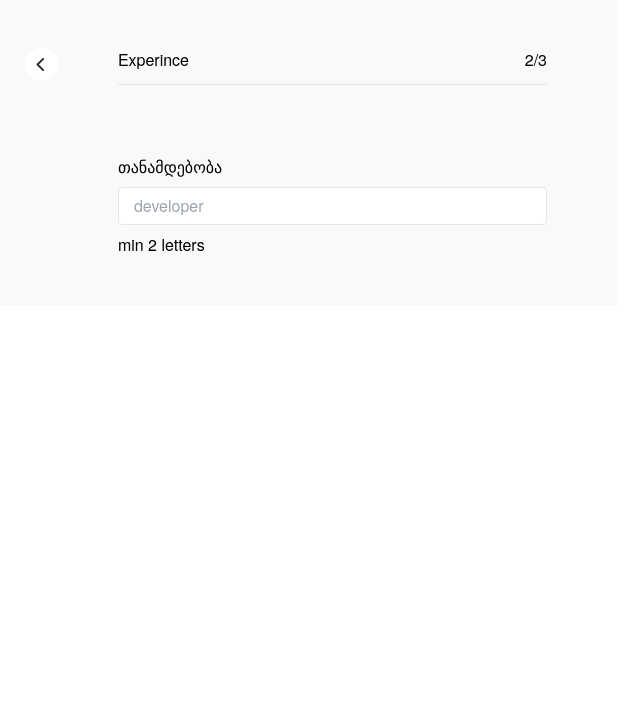
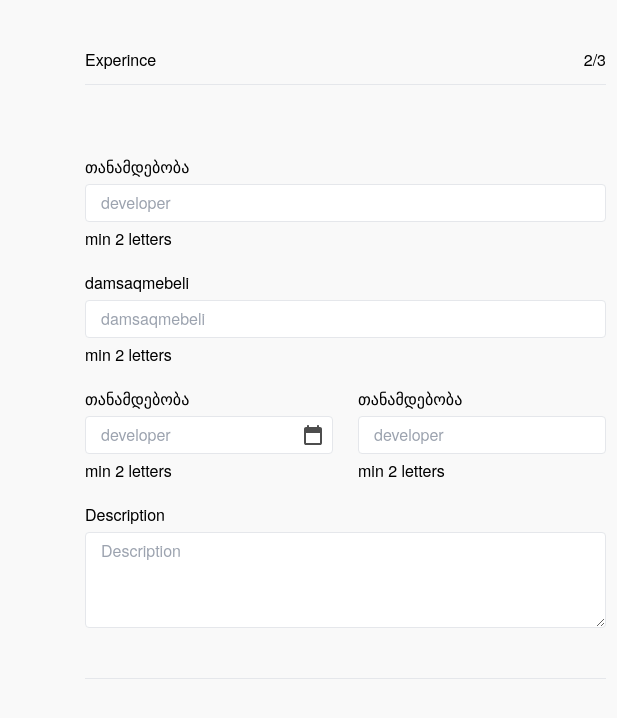
Before and after one commit to Tailung1/Redberry-Bootcamp-6, a React (Vite) app: page /personal/experince in a window 1280 px wide. Shown: the top 718 px of the page, without its empty margins (23-663 px from the left). Built offline with nearby package versions, Linux system fonts and the light colour scheme; a web font is replaced by a local one.

Commit message:
before add calendar functional

```diff
--- a/src/components/Experince.tsx
+++ b/src/components/Experince.tsx
@@ -5,6 +5,7 @@ import atIMG from "../assets/at.svg";
 import phoneIMG from "../assets/phone.svg";
 import check from "../assets/check.svg";
 import warning from "../assets/warning.svg";
+import calendar from "../assets/calendar.svg"
 import IMask from "imask"; // Import IMask
 
 import { useForm } from "react-hook-form";
@@ -16,7 +17,12 @@ export default function Experince() {
     <div>
       <div className='flex gap-[60px] py-[48px] pl-[48px] pr-[70px]   bg-[#F9F9F9] mt-48px  mb-[65px] w-1/2'>
         <div>
-          <img onClick={()=>navigate("/personal")} className="cursor-pointer" src={arrowIMG} alt='arrow image' />
+          <img
+            onClick={() => navigate("/personal")}
+            className='cursor-pointer'
+            src={arrowIMG}
+            alt='arrow image'
+          />
         </div>
 
         <div className='flex flex-col w-full'>
@@ -28,8 +34,8 @@ export default function Experince() {
             <hr className='bg-[#1A1A1A] h-[1px]' />
           </div>
           {/* Inputs Section */}
-          <div className='mt-[70px]'>
-            <div className='flex flex-col gap-[8px]'>
+          <div className='mt-[70px] flex flex-col gap-[20px]'>
+            <div className='flex flex-col gap-[5px]'>
               <h3>თანამდებობა</h3>
               <input
                 type='text'
@@ -38,7 +44,45 @@ export default function Experince() {
               />
               <p>min 2 letters</p>
             </div>
+            <div className='flex flex-col gap-[5px]'>
+              <h3>damsaqmebeli</h3>
+              <input
+                type='text'
+                placeholder='damsaqmebeli'
+                className='focus:outline-none focus:ring-0 pl-[15px] pr-[30px] py-[6px] font-[16px] border rounded-[4px]'
+              />
+              <p>min 2 letters</p>
+            </div>
+            <div className='flex gap-[25px] w-full '>
+              <div className='flex flex-col relative gap-[5px] w-full'>
+                <h3>თანამდებობა</h3>
+                <input
+                  type='text'
+                  placeholder='developer'
+                  className='focus:outline-none focus:ring-0 pl-[15px] pr-[30px] py-[6px] font-[16px] border rounded-[4px]'
+                />
+                <img src={calendar} className="absolute right-2 top-9"  alt="calencar icon" />
+                <p>min 2 letters</p>
+              </div>
+              <div className='flex flex-col gap-[5px] w-full'>
+                <h3>თანამდებობა</h3>
+                <input
+                  type='text'
+                  placeholder='developer'
+                  className='focus:outline-none focus:ring-0 pl-[15px] pr-[30px] py-[6px] font-[16px] border rounded-[4px]'
+                />
+                <p>min 2 letters</p>
+              </div>
+            </div>
+            <div className=' flex  flex-col gap-[5px] w-full'>
+              <p>Description</p>
+              <textarea
+                placeholder='Description'
+                className='focus:outline-none focus:ring-0 pl-[15px] pr-[30px] pt-[6px] pb-[40px] font-[16px] border rounded-[4px] w-full'
+              />
+            </div>
           </div>
+          <hr className='bg-[#1A1A1A] h-[1.2px] mt-[50px]' />
         </div>
       </div>
 
```
Also changed, not shown: src/assets/calendar.svg (added).
